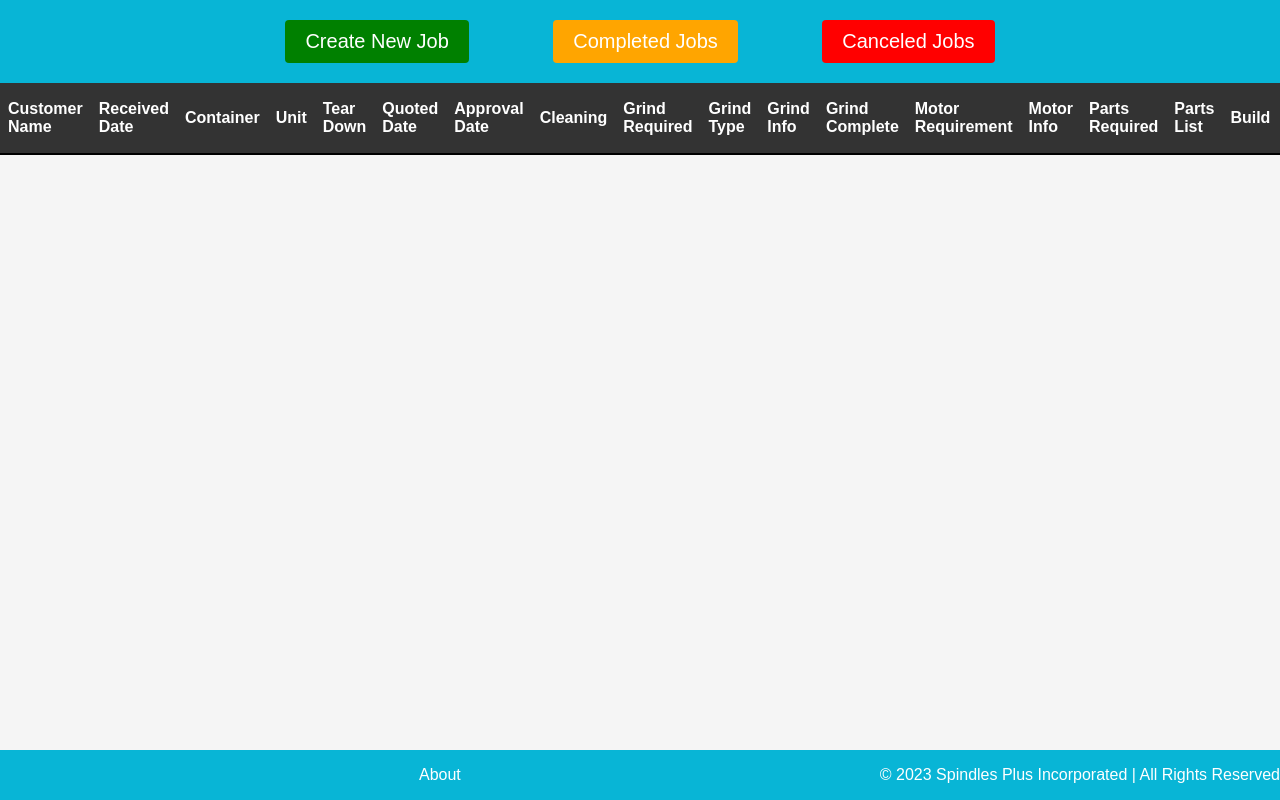
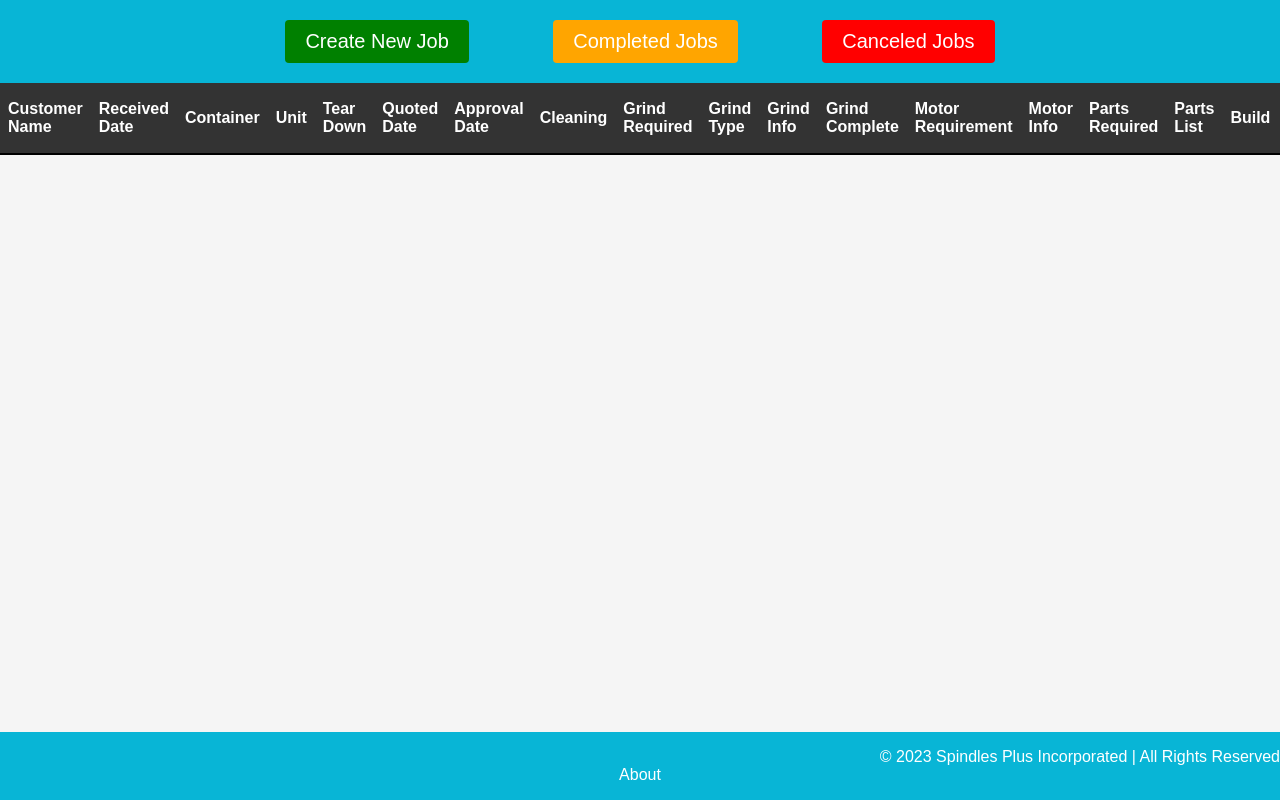
Before and after one commit to Jman0519/SpindlesPlus, a website: page frontend/JobBoard.html in a window 1280 px wide. Shown: the top 800 px of the page. Drawn offline with Linux system fonts and the light colour scheme; no server answers.

Commit message:
centered maybe?

```diff
--- a/frontend/JobBoard.html
+++ b/frontend/JobBoard.html
@@ -125,7 +125,7 @@
     <footer>
         <p>
             <span class="copyright-info">&copy; 2023 Spindles Plus Incorporated | All Rights Reserved  </span>
-            <a href="About.html">About</a>
+            <a href="About.html" class="centered-link">About</a>
         </p>
 
     </footer>
--- a/frontend/style.css
+++ b/frontend/style.css
@@ -191,3 +191,9 @@ td:first-child {
 .copyright-info {
     float: right;
 }
+
+.centered-link {
+    display: inline-block;
+    text-align: center;
+    width: 100%; /* Optional: Expand the link to take the entire width */
+}
```
